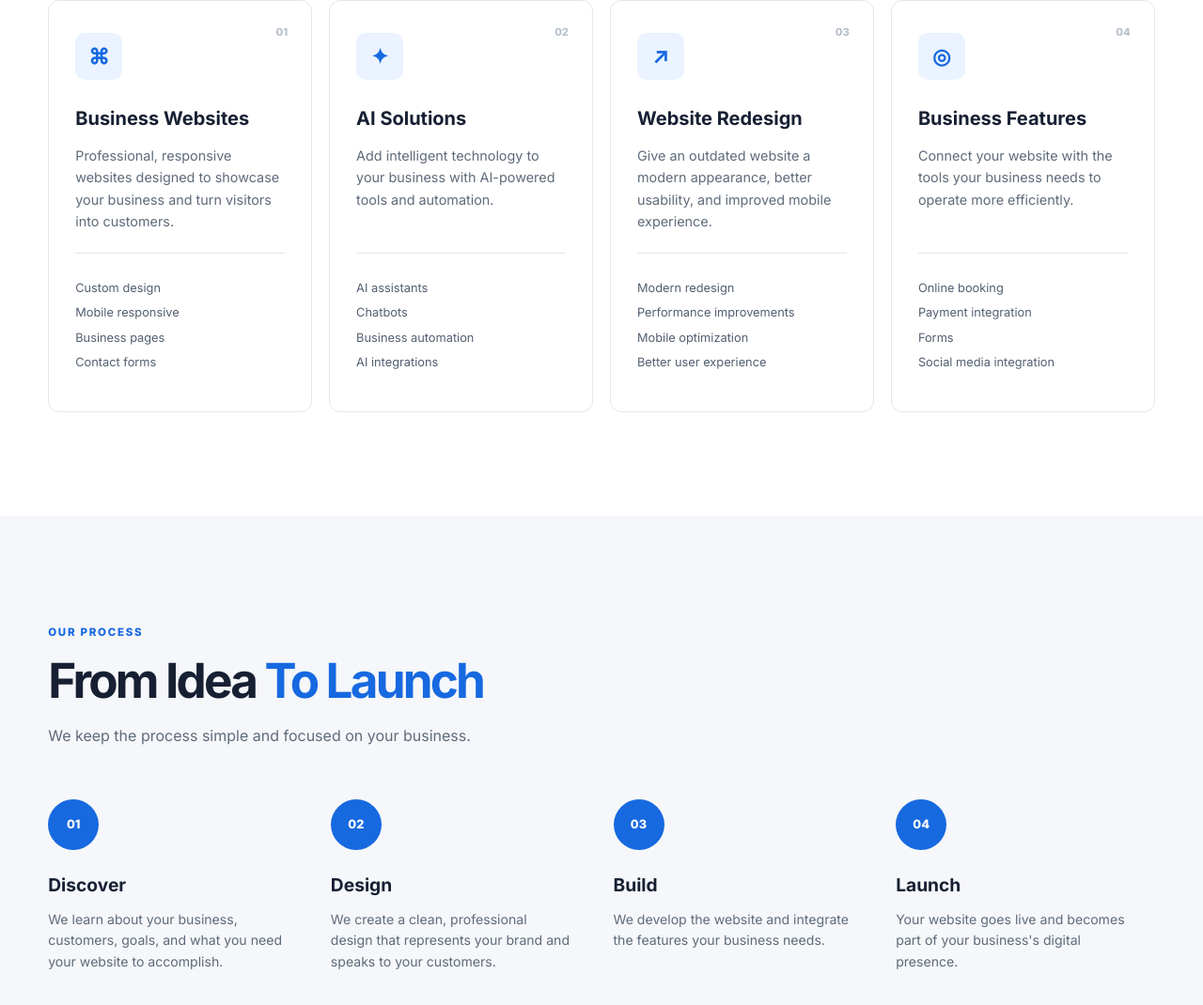
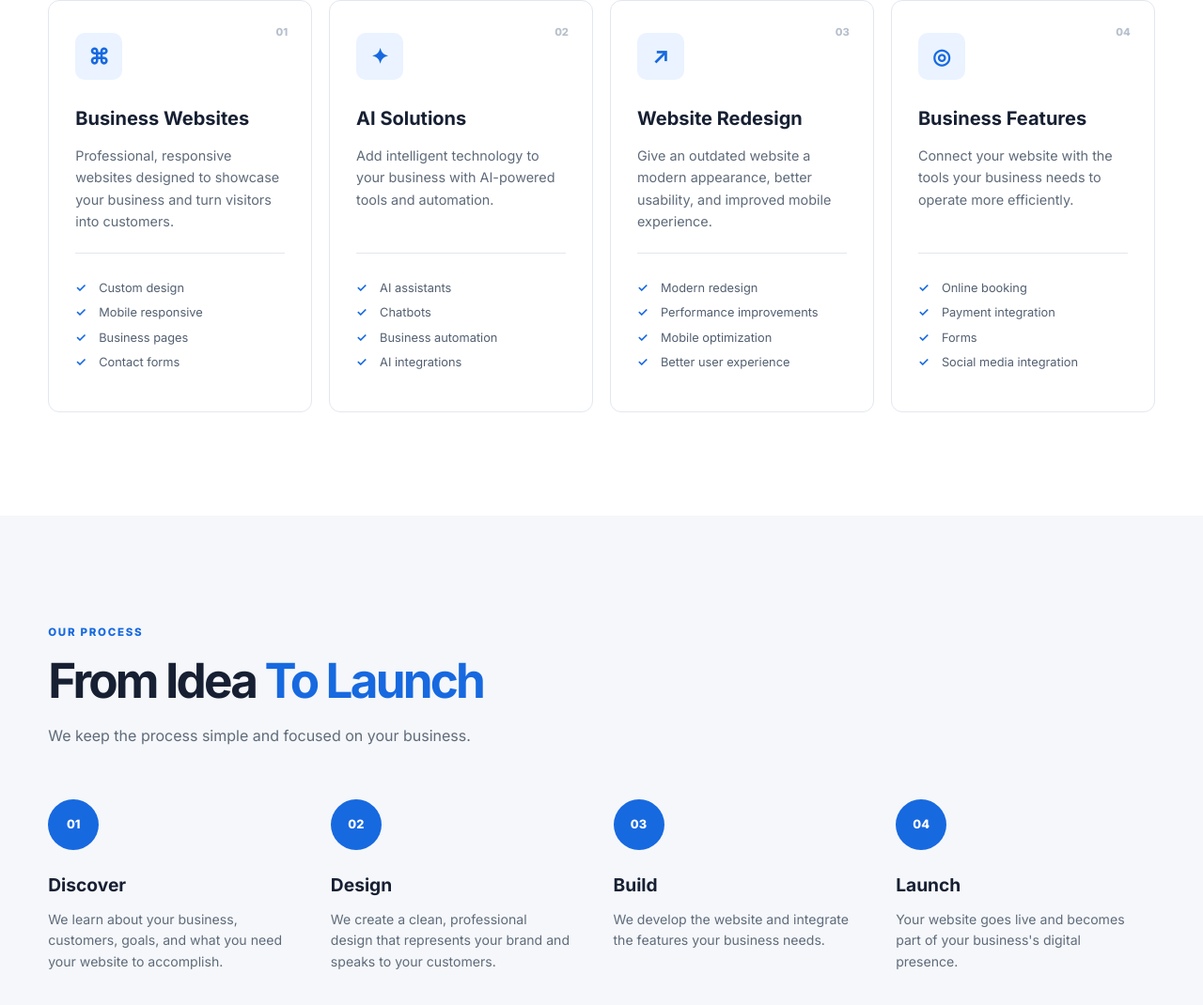
Before and after one commit to Ernestbail/bailtech-ai, a plain HTML site: page index.html in a window 1280 px wide. Shown: the part 1344-2414 px from the top of the page at 94% size. Drawn offline with Linux system fonts and the light colour scheme.

Commit message:
Fix content property for service card list item

```diff
--- a/style.css
+++ b/style.css
@@ -675,7 +675,7 @@ nav a:hover {
 }
 
 .service-card li::before {
-    content: ""✓"";
+    content: "✓";
     position: static;
     flex: 0 0 auto;
     width: 16px;
```
